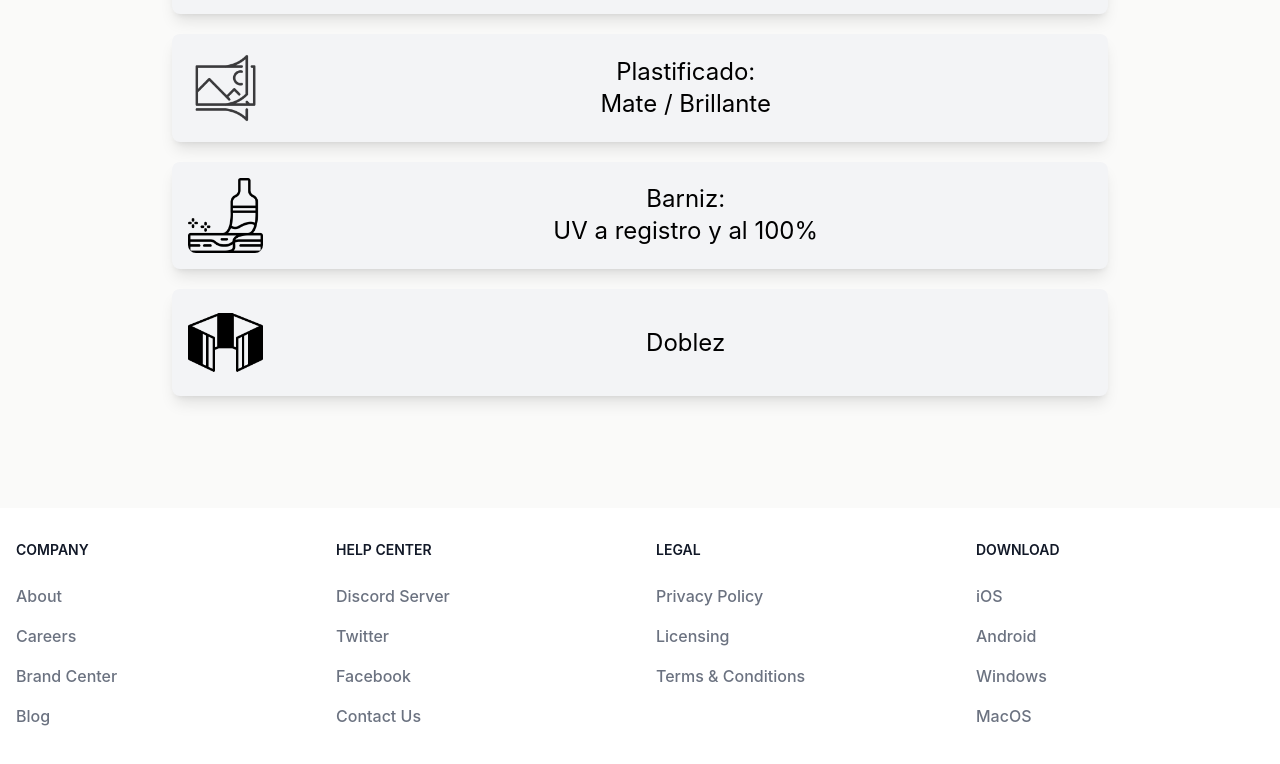
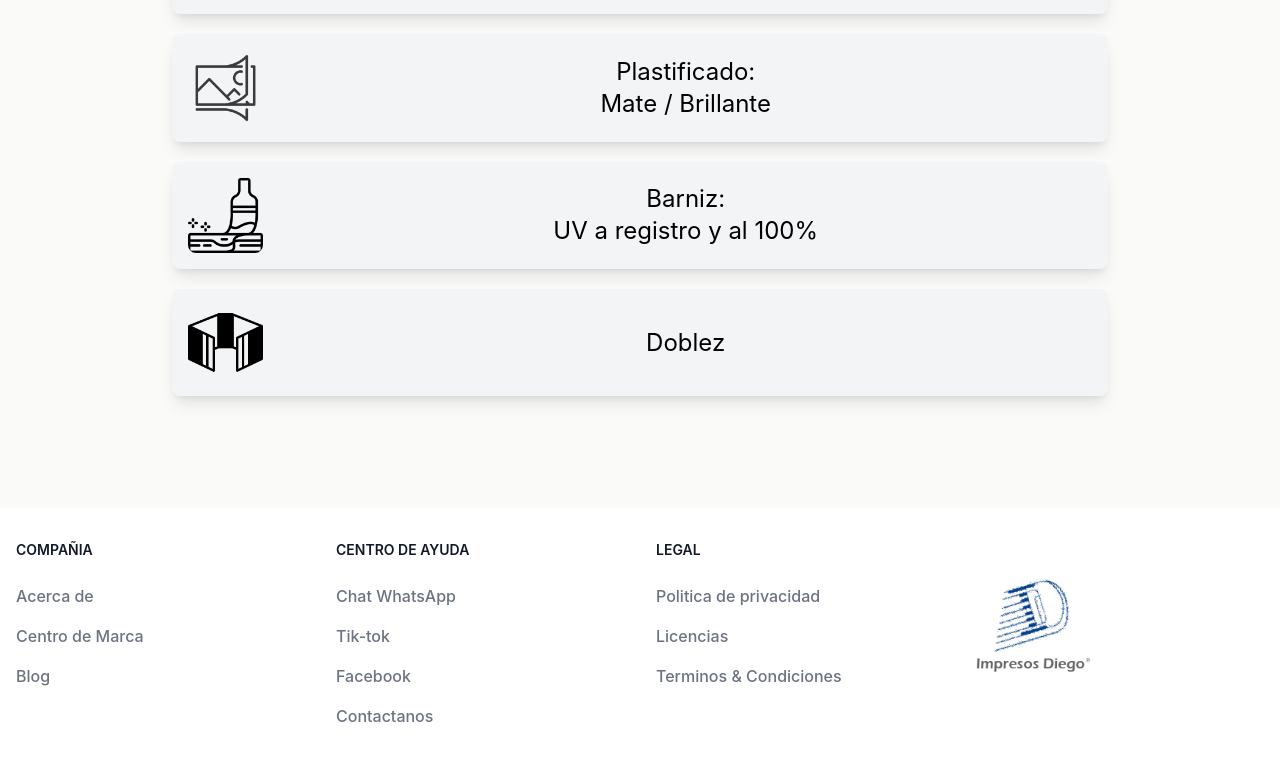
Before and after one commit to EmilioPG13/Impresos-Diego, a React (Vite) app: page / in a window 1280 px wide. Shown: the part 2795-3559 px from the top of the page. Built offline with nearby package versions, Linux system fonts and the light colour scheme.

Commit message:
🚧 refactor: Update Footer component with translated text and logo

```diff
--- a/src/components/Footer.jsx
+++ b/src/components/Footer.jsx
@@ -1,19 +1,18 @@
+import Logo from '../images/icons/ID-logo.png'
+
 function Footer () {
     return (
     <footer className="bg-white dark:bg-gray-900">
         <div className="mx-auto w-full max-w-screen-xl">
             <div className="grid grid-cols-2 gap-8 px-4 py-6 lg:py-8 md:grid-cols-4">
                 <div>
-                    <h2 className="mb-6 text-sm font-semibold text-gray-900 uppercase dark:text-white">Company</h2>
+                    <h2 className="mb-6 text-sm font-semibold text-gray-900 uppercase dark:text-white">Compañia</h2>
                     <ul className="text-gray-500 dark:text-gray-400 font-medium">
                         <li className="mb-4">
-                            <a href="#" className=" hover:underline">About</a>
+                            <a href="#" className=" hover:underline">Acerca de</a>
                         </li>
                         <li className="mb-4">
-                            <a href="#" className="hover:underline">Careers</a>
-                        </li>
-                        <li className="mb-4">
-                            <a href="#" className="hover:underline">Brand Center</a>
+                            <a href="#" className="hover:underline">Centro de Marca</a>
                         </li>
                         <li className="mb-4">
                             <a href="#" className="hover:underline">Blog</a>
@@ -21,19 +20,19 @@ function Footer () {
                     </ul>
                 </div>
                 <div>
-                    <h2 className="mb-6 text-sm font-semibold text-gray-900 uppercase dark:text-white">Help center</h2>
+                    <h2 className="mb-6 text-sm font-semibold text-gray-900 uppercase dark:text-white">Centro de ayuda</h2>
                     <ul className="text-gray-500 dark:text-gray-400 font-medium">
                         <li className="mb-4">
-                            <a href="#" className="hover:underline">Discord Server</a>
+                            <a href="#" className="hover:underline">Chat WhatsApp</a>
                         </li>
                         <li className="mb-4">
-                            <a href="#" className="hover:underline">Twitter</a>
+                            <a href="#" className="hover:underline">Tik-tok</a>
                         </li>
                         <li className="mb-4">
                             <a href="#" className="hover:underline">Facebook</a>
                         </li>
                         <li className="mb-4">
-                            <a href="#" className="hover:underline">Contact Us</a>
+                            <a href="#" className="hover:underline">Contactanos</a>
                         </li>
                     </ul>
                 </div>
@@ -41,32 +40,18 @@ function Footer () {
                     <h2 className="mb-6 text-sm font-semibold text-gray-900 uppercase dark:text-white">Legal</h2>
                     <ul className="text-gray-500 dark:text-gray-400 font-medium">
                         <li className="mb-4">
-                            <a href="#" className="hover:underline">Privacy Policy</a>
+                            <a href="#" className="hover:underline">Politica de privacidad</a>
                         </li>
                         <li className="mb-4">
-                            <a href="#" className="hover:underline">Licensing</a>
+                            <a href="#" className="hover:underline">Licencias</a>
                         </li>
                         <li className="mb-4">
-                            <a href="#" className="hover:underline">Terms &amp; Conditions</a>
+                            <a href="#" className="hover:underline">Terminos &amp; Condiciones</a>
                         </li>
                     </ul>
                 </div>
                 <div>
-                    <h2 className="mb-6 text-sm font-semibold text-gray-900 uppercase dark:text-white">Download</h2>
-                    <ul className="text-gray-500 dark:text-gray-400 font-medium">
-                        <li className="mb-4">
-                            <a href="#" className="hover:underline">iOS</a>
-                        </li>
-                        <li className="mb-4">
-                            <a href="#" className="hover:underline">Android</a>
-                        </li>
-                        <li className="mb-4">
-                            <a href="#" className="hover:underline">Windows</a>
-                        </li>
-                        <li className="mb-4">
-                            <a href="#" className="hover:underline">MacOS</a>
-                        </li>
-                    </ul>
+                    <img src={Logo} alt="Company Logo" className='w-32 pt-8' />
                 </div>
             </div>
         </div>
```
